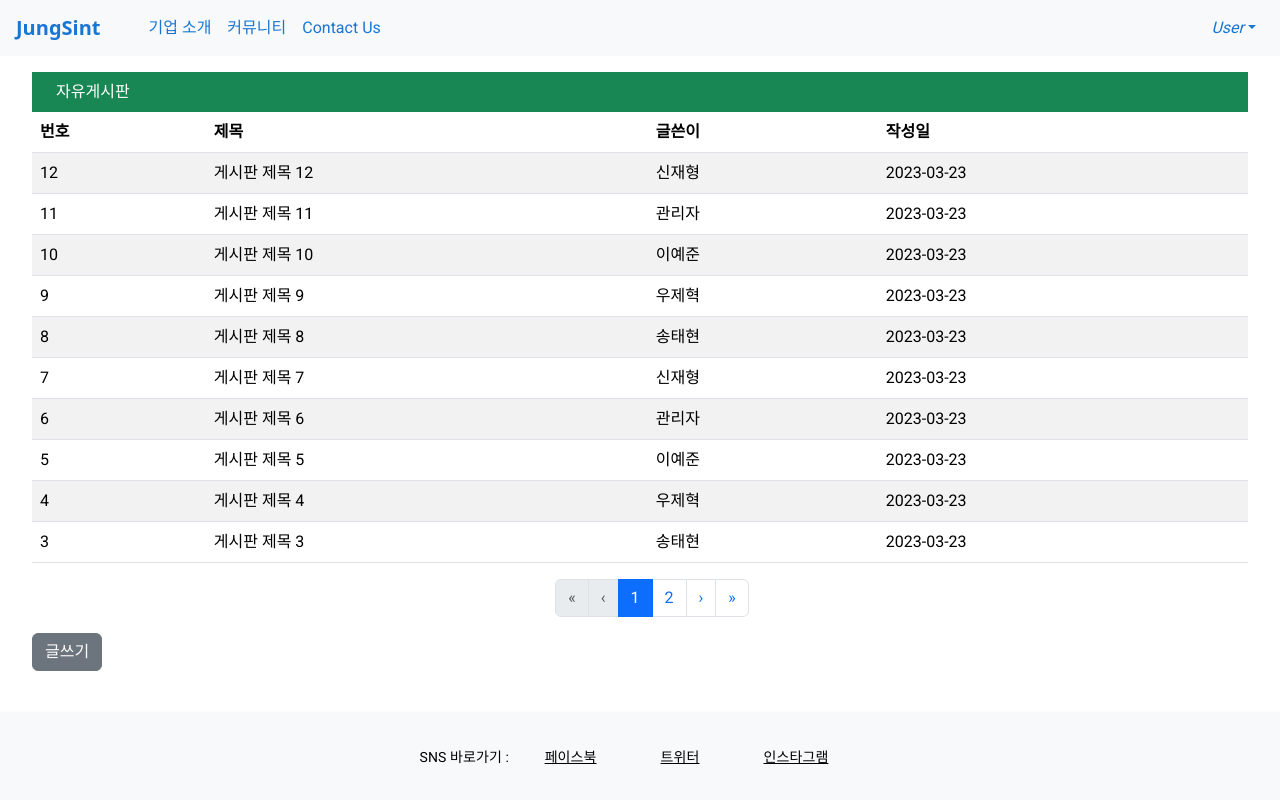
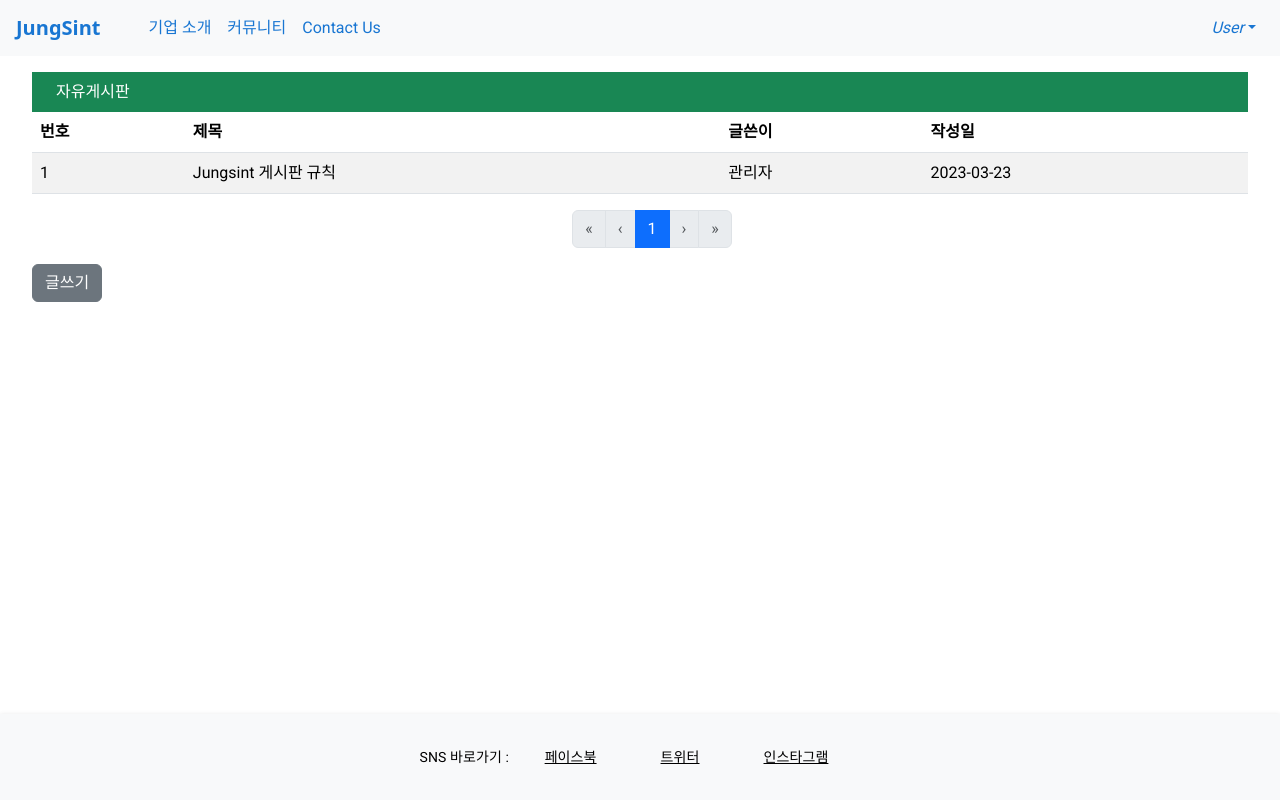
Before and after one commit to woojaehyuk/joongsint, a Vue app: page /board in a window 1280 px wide. Built offline with nearby package versions, Linux system fonts and the light colour scheme.

Commit message:
[YEJUN] UPDATE DATA

```diff
--- a/src/data/index.js
+++ b/src/data/index.js
@@ -41,93 +41,5 @@ export default {
       created_at: '2023-03-23',
       updated_at: null,
     },
-    {
-      content_id: 2,
-      user_id: 1,
-      title: '게시판 제목 2',
-      context: '게시판 내용2',
-      created_at: '2023-03-23',
-      updated_at: null,
-    },
-    {
-      content_id: 3,
-      user_id: 2,
-      title: '게시판 제목 3',
-      context: '게시판 내용3',
-      created_at: '2023-03-23',
-      updated_at: null,
-    },
-    {
-      content_id: 4,
-      user_id: 4,
-      title: '게시판 제목 4',
-      context: '게시판 내용4',
-      created_at: '2023-03-23',
-      updated_at: null,
-    },
-    {
-      content_id: 5,
-      user_id: 5,
-      title: '게시판 제목 5',
-      context: '게시판 내용5',
-      created_at: '2023-03-23',
-      updated_at: null,
-    },
-    {
-      content_id: 6,
-      user_id: 1,
-      title: '게시판 제목 6',
-      context: '게시판 내용6',
-      created_at: '2023-03-23',
-      updated_at: null,
-    },
-    {
-      content_id: 7,
-      user_id: 3,
-      title: '게시판 제목 7',
-      context: '게시판 내용7',
-      created_at: '2023-03-23',
-      updated_at: null,
-    },
-    {
-      content_id: 8,
-      user_id: 2,
-      title: '게시판 제목 8',
-      context: '게시판 내용8',
-      created_at: '2023-03-23',
-      updated_at: null,
-    },
-    {
-      content_id: 9,
-      user_id: 4,
-      title: '게시판 제목 9',
-      context: '게시판 내용9',
-      created_at: '2023-03-23',
-      updated_at: null,
-    },
-    {
-      content_id: 10,
-      user_id: 5,
-      title: '게시판 제목 10',
-      context: '게시판 내용10',
-      created_at: '2023-03-23',
-      updated_at: null,
-    },
-    {
-      content_id: 11,
-      user_id: 1,
-      title: '게시판 제목 11',
-      context: '게시판 내용11',
-      created_at: '2023-03-23',
-      updated_at: null,
-    },
-    {
-      content_id: 12,
-      user_id: 3,
-      title: '게시판 제목 12',
-      context: '게시판 내용12',
-      created_at: '2023-03-23',
-      updated_at: null,
-    },
   ],
 };
```
